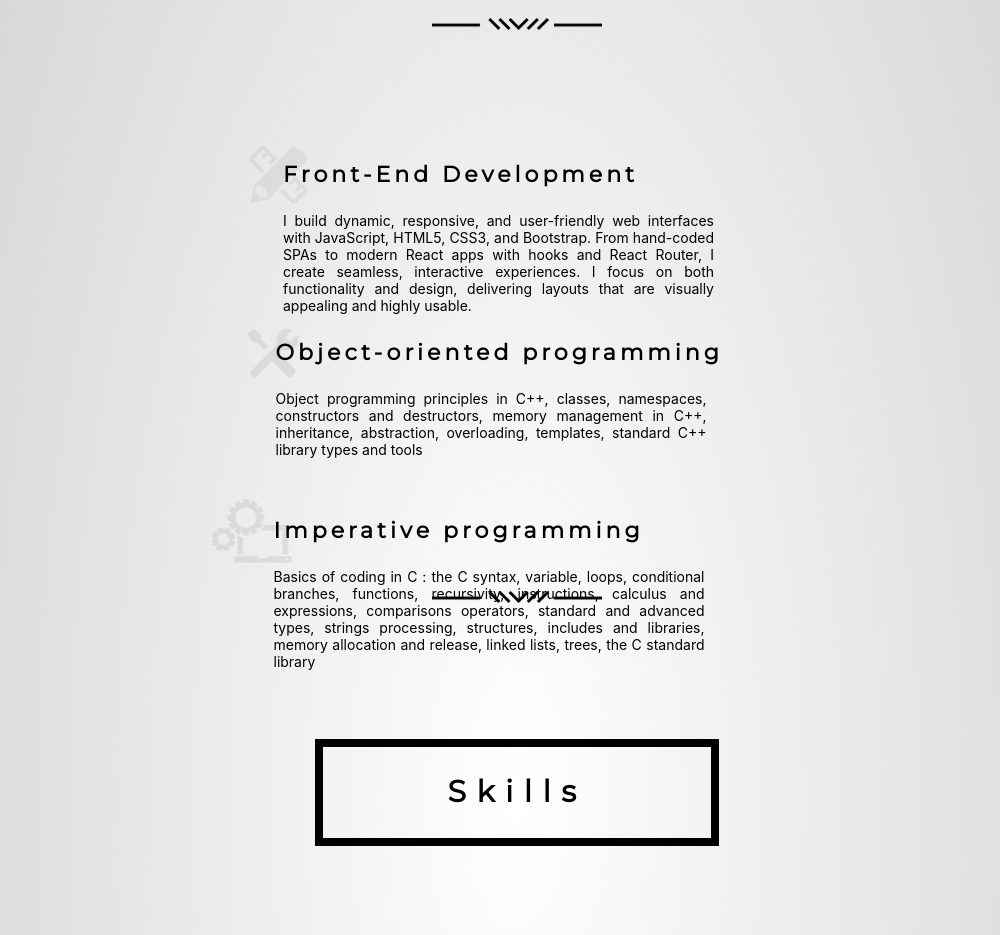
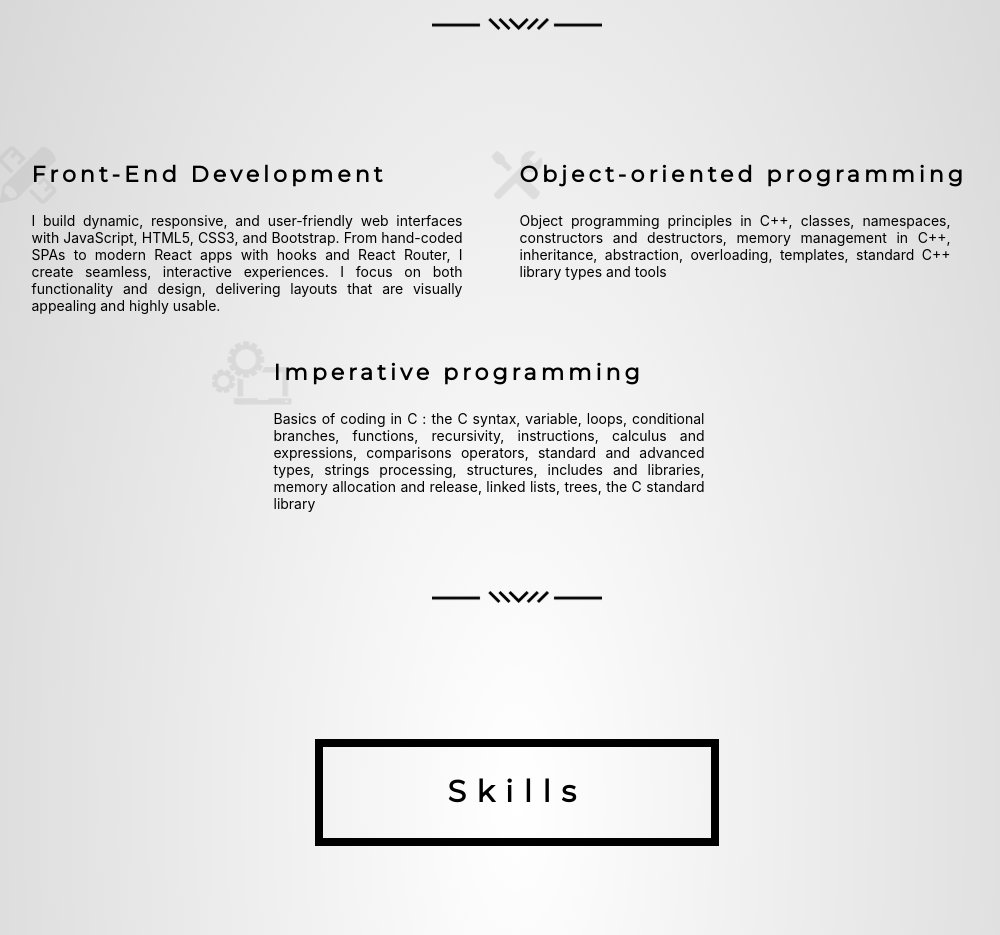
Before and after one commit to hiabed/Portfolio, a React (Vite) app: page / in a window 1280 px wide. Shown: the part 2060-2995 px from the top of the page, without its empty margins (123-1123 px from the left). Built offline with nearby package versions, Linux system fonts and the light colour scheme.

Commit message:
small update

```diff
--- a/src/About.css
+++ b/src/About.css
@@ -62,12 +62,13 @@
 
 .knowledges {
     display: flex;
-    flex-direction: column;
+    gap: 20px;
     margin-top: 108px;
     width: 1066px;
     height: 373px;
     align-items: center;
-    justify-content: space-between;
+    justify-content: center;
+    flex-wrap: wrap;
 }
 
 .first-two {
```
